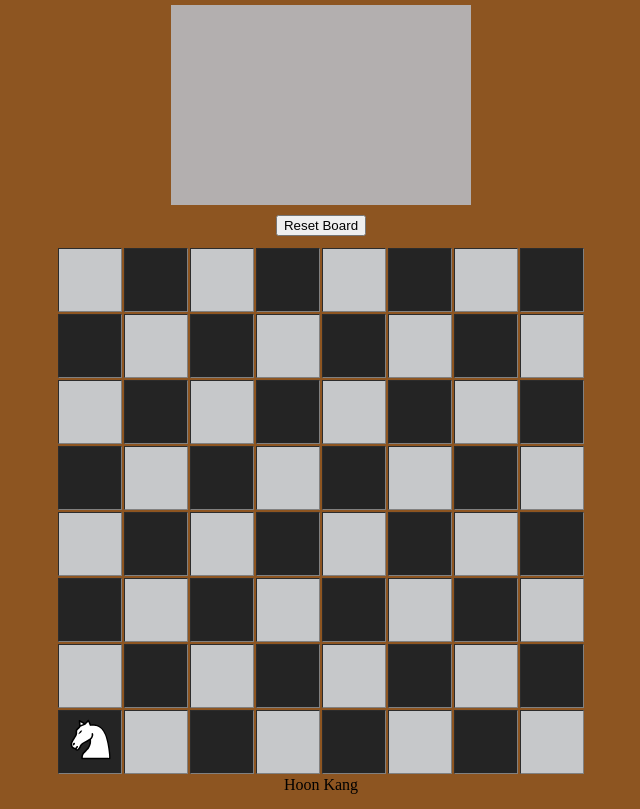
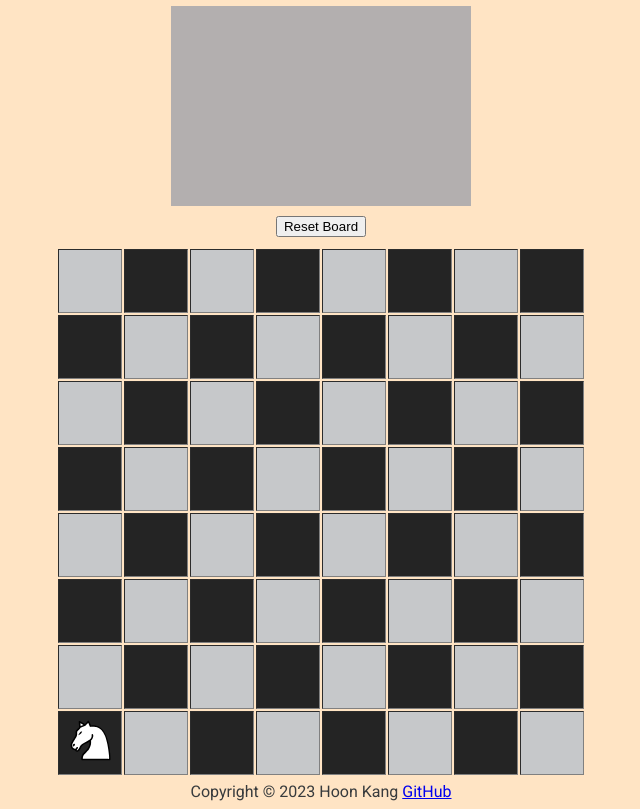
Before and after one commit to hoon610/knightstravails, a website built with webpack: page dist/index.html in a window 1280 px wide. Shown: the part 75-884 px from the top of the page, without its empty margins (319-959 px from the left). Built offline with Linux system fonts and the light colour scheme.

Commit message:
Touch up styling and add link to github

```diff
--- a/src/modules/display-moves.js
+++ b/src/modules/display-moves.js
@@ -10,6 +10,7 @@ const displayMoves = (path, squareCoord) => {
         const coordList = document.createElement("p");
         moveNumber.textContent = `The shortest path was ${path.length - 1} moves!`;
         coordList.innerHTML = squareCoord.join("<br>");
+        console.log(squareCoord)
         displayDiv.appendChild(moveNumber);
         displayDiv.appendChild(coordList);
 };
--- a/src/style.css
+++ b/src/style.css
@@ -1,6 +1,9 @@
 body{
     text-align: center;
-    background-color: rgb(141, 85, 33);
+    background-color: bisque;
+    font-family: 'Roboto', sans-serif;
+    color: rgb(56, 59, 61);
+    font-weight: 300;
 }
 .cell{
     height: 60px;
@@ -33,8 +36,12 @@ img{
     margin-left: auto;
     margin-right: auto;
     margin-bottom: 10px;
+    border: 1.5px black;
 
 }
 table{
     margin-top: 3px;
 }
+footer{
+    margin-top: 5px;
+}
```
Also changed, not shown: dist/index.html, dist/main.js.
